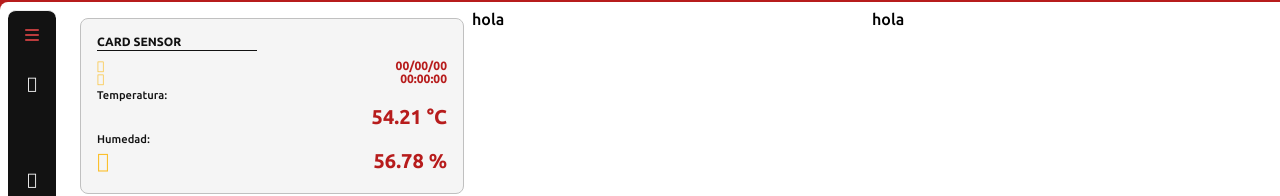
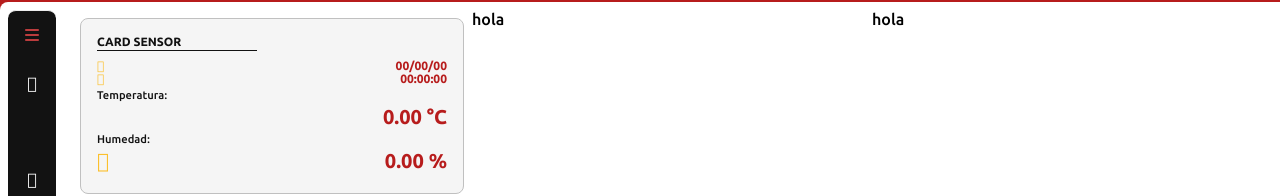
Before and after one commit to EdwinMarroquin/iot, a Vue app: page /#/config in a window 1280 px wide. Shown: the part 105-301 px from the top of the page. Built offline with nearby package versions, Linux system fonts and the light colour scheme.

Commit message:
UPDATE: Fixed temperature unit converter
Fixed converter
Fixed day into cardSensor component

TODO:
- Add settings for date & time
- Add settings for language

```diff
--- a/src/assets/scripts/converUnits.js
+++ b/src/assets/scripts/converUnits.js
@@ -1,7 +1,17 @@
+import { useUnitsState } from "@/stores/unitsState";
+
+const unitsStore = useUnitsState();
+
 const addZeros = (val) => (val <= 9 ? `0${val}` : val);
 
-const c2f = (c) => c * (9 / 5) + 32;
+const c2f = (c) => (c * (9 / 5)) + 32;
 
 const f2c = (t) => (t - 32) * (5 / 9);
 
-export { c2f, f2c, addZeros };
+const parseUnits = (v) => {
+  return unitsStore.getCelcius === "1"
+    ? `${parseFloat(c2f(v)).toFixed(2)} °F`
+    : `${parseFloat(v).toFixed(2)} °C`;
+};
+
+export { c2f, f2c, addZeros, parseUnits };
--- a/src/components/cardSensor.vue
+++ b/src/components/cardSensor.vue
@@ -61,7 +61,7 @@
           <div
             class="card-sensor-content-info-icon fad fa-temperature-sun"
           ></div>
-          {{ parseFloat(curr.field1).toFixed(2) }} &#176;C
+          {{ parseUnits(parseFloat(curr.field1)) }}
         </div>
       </div>
 
@@ -82,7 +82,7 @@
 import { ref, onMounted } from "vue";
 import { useAppState } from "@/stores/appState";
 
-import { c2f, addZeros } from "@/assets/scripts/converUnits.js";
+import { c2f, addZeros, parseUnits } from "@/assets/scripts/converUnits.js";
 
 const props = defineProps({
   sensorId: {
@@ -112,7 +112,7 @@
 
   const dt = new Date(curr.value.created_at);
 
-  curr.value.date = `${await addZeros(dt.getDay())}/${await addZeros(
+  curr.value.date = `${await addZeros(dt.getDate())}/${await addZeros(
     dt.getMonth()
   )}/${await addZeros(dt.getFullYear())}`;
 
@@ -142,8 +142,8 @@
     curr.value = {
       date: "00/00/00",
       time: "00:00:00",
-      field1: c2f(12.34),
-      field2: 56.78,
+      field1: "00.00",
+      field2: "00.00",
     };
   }
 });
--- a/src/stores/unitsState.js
+++ b/src/stores/unitsState.js
@@ -19,6 +19,7 @@
     async setCelcius(c) {
       this.$state.celcius = !c ? 0 : 1;
       localStorage.setItem("celcius", this.$state.celcius);
+      window.location.reload();
     },
   },
 });
```
